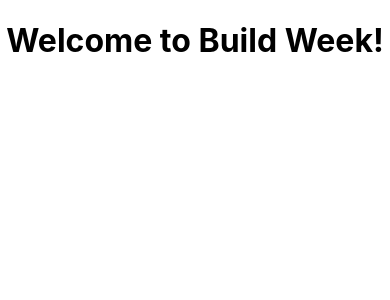
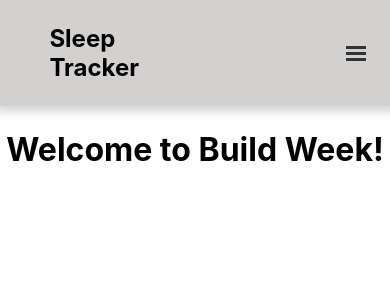
Before and after one commit to Sleep-tracker-1/Front_End, a React (Create React App) app: page / in a window 390 px wide. Shown: the top 300 px of the page. Built offline with nearby package versions, Linux system fonts and the light colour scheme.

Commit message:
Create Header, import into App. useOnClickOutside hook used to close hamburger menu when clicking outside of the menu

```diff
--- a/src/App.js
+++ b/src/App.js
@@ -7,6 +7,7 @@ import thunk from "redux-thunk";
 import { bwReducer as reducer } from "./reducers/bwReducer";
 
 import PrivateRoute from "./components/PrivateRoute";
+import Header from "./components/Header";
 
 import "./App.css";
 
@@ -16,6 +17,7 @@ function App() {
     return (
         <Provider store={store}>
             {/* All of your jsx and components will be inside of Provider */}
+            <Header headerText="Sleep Tracker" />
             <Router>
                 <div className="App">
                     <h1>Welcome to Build Week!</h1>
--- a/src/components/Header.js
+++ b/src/components/Header.js
@@ -0,0 +1,245 @@
+import React, { useState, useRef } from "react";
+import styled from "styled-components";
+import useOnClickOutside from "../hooks/useOnClickOutside";
+
+const Header = styled.header`
+    width: 100%;
+    display: flex;
+    align-items: center;
+    justify-content: center;
+    position: relative;
+    top: 0;
+    left: 0;
+    z-index: 2;
+    background-color: #d2d1cf;
+    margin-bottom: 1.5rem;
+    box-shadow: 2px 0px 9px 6px rgba(187, 187, 187, 0.6);
+`;
+
+const HeaderWrapper = styled.div`
+    width: 100%;
+    height: 100%;
+    margin: 0 3rem;
+    display: flex;
+    align-items: center;
+    justify-content: space-between;
+    @media (max-width: 950px) {
+        width: 90%;
+    }
+    @media (max-width: 830px) {
+        width: 100%;
+        height: 100%;
+        margin: 0;
+        display: grid;
+        grid-template-areas:
+            "title   title   hamburger"
+            "nav     nav     nav";
+        & > * {
+            flex-grow: 1;
+        }
+    }
+`;
+
+const LinkWrapper = styled.div`
+    max-width: 270px;
+    margin-left: 0;
+    @media (max-width: 830px) {
+        margin-left: 1.5rem;
+        grid-area: title;
+        width: 115px;
+        display: flex;
+        align-items: center;
+        justify-content: space-between;
+    }
+`;
+
+const Heading = styled.h3`
+    font-size: 1.5rem;
+`;
+
+const ImageLink = styled.a`
+    display: none;
+    width: 0;
+    @media (max-width: 830px) {
+        display: initial;
+        width: 65px;
+        height: 65px;
+        border-radius: 50%;
+        margin-right: 0.25rem;
+        cursor: pointer;
+    }
+`;
+
+const NameLink = styled.a`
+    text-shadow: none;
+    background-image: none;
+    text-decoration: none;
+`;
+
+const Nav = styled.nav`
+    width: 250px;
+    list-style: none;
+    display: flex;
+    align-items: center;
+    justify-content: space-between;
+    padding-left: 0;
+
+    @media (max-width: 830px) {
+        grid-area: nav;
+        max-height: 0;
+        max-width: unset;
+        width: 100%;
+        transition: max-height 0.2s ease-out;
+        overflow: hidden;
+        margin: 0;
+        padding: 0;
+        display: flex;
+        flex-direction: column;
+        li:last-of-type {
+            border-bottom: none;
+        }
+    }
+`;
+
+const Input = styled.input`
+    position: absolute;
+    top: -100%;
+    left: -100%;
+
+    @media (max-width: 830px) {
+        display: none;
+
+        &:checked ~ nav {
+            max-height: 240px;
+            background-color: rgb(129, 196, 233);
+        }
+
+        &:checked ~ label span {
+            background: transparent;
+        }
+
+        &:checked ~ label span:before {
+            transform: rotate(-45deg);
+        }
+
+        &:checked ~ label span:after {
+            transform: rotate(45deg);
+        }
+
+        &:checked ~ label span:before,
+        &:checked ~ label span:after {
+            top: 0;
+        }
+    }
+`;
+
+const Label = styled.label`
+    visibility: hidden;
+    @media (max-width: 830px) {
+        grid-area: hamburger;
+        cursor: pointer;
+        display: flex;
+        justify-content: flex-end;
+        align-items: baseline;
+        padding: 30px 10px;
+        margin-right: calc(1.5rem - 10px);
+        position: relative;
+        user-select: none;
+        visibility: visible;
+    }
+`;
+
+const Span = styled.span`
+    @media (max-width: 830px) {
+        background: #333;
+        display: block;
+        height: 3px;
+        width: 20px;
+        position: relative;
+        &:before {
+            top: 6px;
+        }
+        &:after {
+            top: -6px;
+        }
+        &:before,
+        &:after {
+            background: #333;
+            display: block;
+            width: 100%;
+            height: 100%;
+            content: "";
+            position: absolute;
+            transition: all 0.2s ease-out;
+        }
+    }
+`;
+
+// container for nav link
+const NavItem = styled.div`
+    background: rgb(129,196,233);
+    display: flex;
+    align-items: center;
+    justify-content: center;
+    margin-bottom: 0;
+    cursor: pointer;
+    @media (max-width: 830px) {
+        padding: 20px 20px;
+        width: 100%;
+        text-align: center;
+        border-bottom: solid 1px rgba(45,156,219, 0.4);
+`;
+
+const NavLink = styled.a`
+    font-size: 1.2rem;
+    display: flex;
+    align-items: center;
+    justify-content: center;
+    text-decoration: none;
+    background-image: none;
+    width: 100%;
+`;
+
+const ListLink = props => (
+    <NavItem>
+        <NavLink to={props.to}>{props.children}</NavLink>
+    </NavItem>
+);
+
+export default props => {
+    const headerRef = useRef(null);
+    const [menuIsOpen, toggleMenu] = useState(false);
+
+    useOnClickOutside(headerRef, () => toggleMenu(false));
+
+    return (
+        <Header ref={headerRef}>
+            <HeaderWrapper>
+                <LinkWrapper>
+                    <ImageLink to="/">{/* Logo icon here */}</ImageLink>
+                    <NameLink to="/">
+                        <Heading>{props.headerText}</Heading>
+                    </NameLink>
+                </LinkWrapper>
+                <Input
+                    type="checkbox"
+                    id="menu-btn"
+                    aria-label="Checkbox to open and close hamburger menu"
+                    checked={menuIsOpen}
+                    onChange={() => toggleMenu(menuIsOpen)}
+                />
+                <Label
+                    htmlFor="menu-btn"
+                    onClick={() => toggleMenu(!menuIsOpen)}
+                >
+                    <Span />
+                </Label>
+                <Nav>
+                    <ListLink to="/">View History</ListLink>
+                    <ListLink to="/">Account</ListLink>
+                    <ListLink to="/">Sign out</ListLink>
+                </Nav>
+            </HeaderWrapper>
+        </Header>
+    );
+};
--- /dev/null
+++ b/src/hooks/useOnClickOutside.js
@@ -0,0 +1,31 @@
+import { useEffect } from "react";
+
+export default (ref, handler) => {
+    useEffect(
+        () => {
+            const listener = event => {
+                // Do nothing if clicking ref's element or descendent elements
+                if (!ref.current || ref.current.contains(event.target)) {
+                    return;
+                }
+
+                handler(event);
+            };
+
+            document.addEventListener("mousedown", listener);
+            document.addEventListener("touchstart", listener);
+
+            return () => {
+                document.removeEventListener("mousedown", listener);
+                document.removeEventListener("touchstart", listener);
+            };
+        },
+        // Add ref and handler to effect dependencies
+        // It's worth noting that because passed in handler is a new ...
+        // ... function on every render that will cause this effect ...
+        // ... callback/cleanup to run every render. It's not a big deal ...
+        // ... but to optimize you can wrap handler in useCallback before ...
+        // ... passing it into this hook.
+        [ref, handler]
+    );
+};
```
